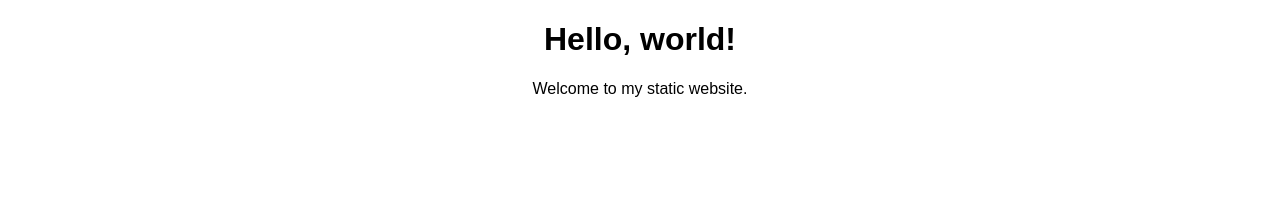
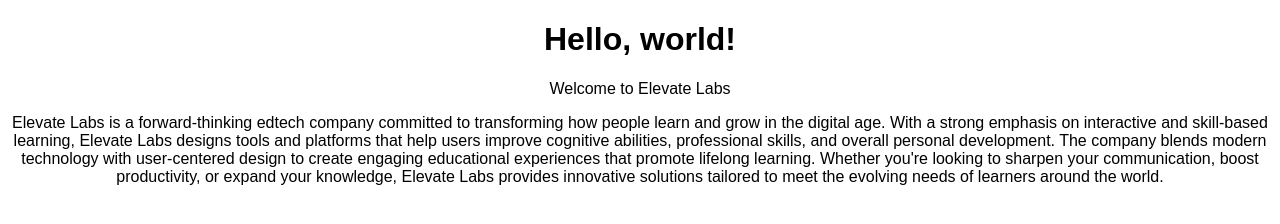
Before and after one commit to karishsr/Task-6, a plain HTML site: page index.html in a window 1280 px wide. Drawn offline with Linux system fonts and the light colour scheme.

Commit message:
Update index.html

```diff
--- a/index.html
+++ b/index.html
@@ -6,6 +6,12 @@
 </head>
 <body>
   <h1>Hello, world!</h1>
-  <p>Welcome to my static website.</p>
+  <p>Welcome to Elevate Labs</p>
+  <p>Elevate Labs is a forward-thinking edtech company committed to transforming how people learn and grow in the digital age.
+    With a strong emphasis on interactive and skill-based learning, Elevate Labs designs tools and platforms that help users
+    improve cognitive abilities, professional skills, and overall personal development. The company blends modern technology
+    with user-centered design to create engaging educational experiences that promote lifelong learning. Whether you're looking
+    to sharpen your communication, boost productivity, or expand your knowledge, Elevate Labs provides innovative solutions tailored
+    to meet the evolving needs of learners around the world.</p>
 </body>
 </html>
```
